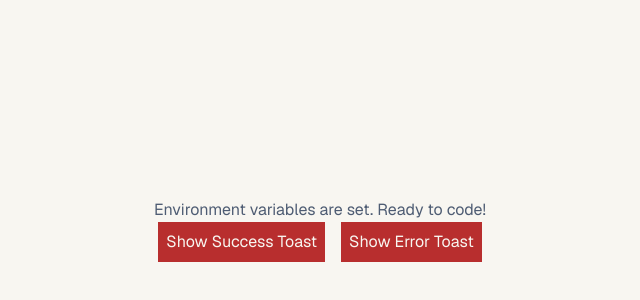
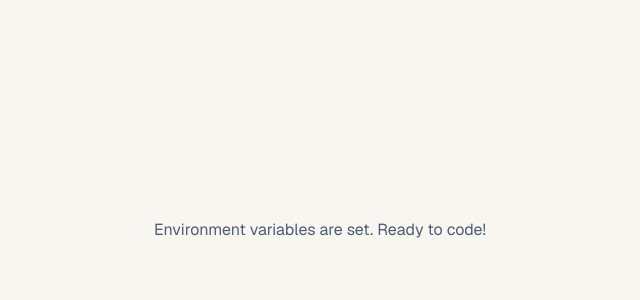
Before and after one commit to rzagramonte/haven-health, a Next.js app: page / in a window 1280 px wide. Shown: the part 170-470 px from the top of the page, without its empty margins (320-960 px from the left). Built offline with nearby package versions, Linux system fonts and the light colour scheme; no server answers.

Commit message:
chore(page): clean up test code from Home page

```diff
--- a/app/page.tsx
+++ b/app/page.tsx
@@ -1,31 +1,13 @@
-'use client'
-
 import { hasEnvVars } from '@/lib/utils'
-import { showError, showSuccess } from '@/utils/toast'
 
 export default function Home() {
   return (
-    <main className="min-h-screen flex flex-col items-center justify-center">
+    <main className="min-h-screen flex items-center justify-center">
       <p>
         {hasEnvVars
           ? 'Environment variables are set. Ready to code!'
           : 'Environment variables are not set.'}
       </p>
-      <div className="space-x-4">
-        <button
-          className="text-[hsl(var(--destructive-foreground))] p-2 bg-[hsl(var(--destructive))]"
-          onClick={() => showSuccess('Success! Everything is working.')}
-        >
-          Show Success Toast
-        </button>
-
-        <button
-          className="text-[hsl(var(--destructive-foreground))] p-2 bg-[hsl(var(--destructive))]"
-          onClick={() => showError('Something went wrong.')}
-        >
-          Show Error Toast
-        </button>
-      </div>
     </main>
   )
 }
```
